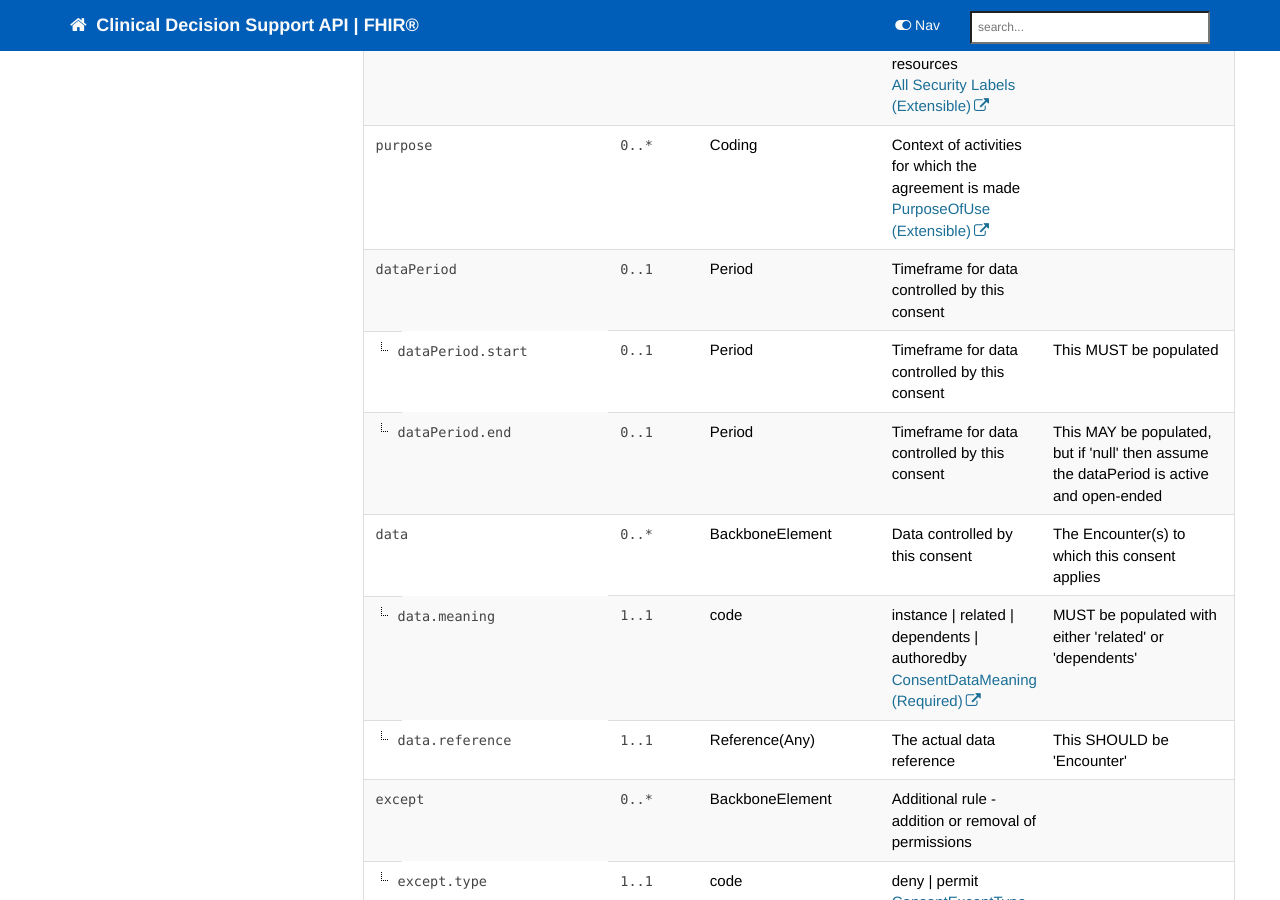
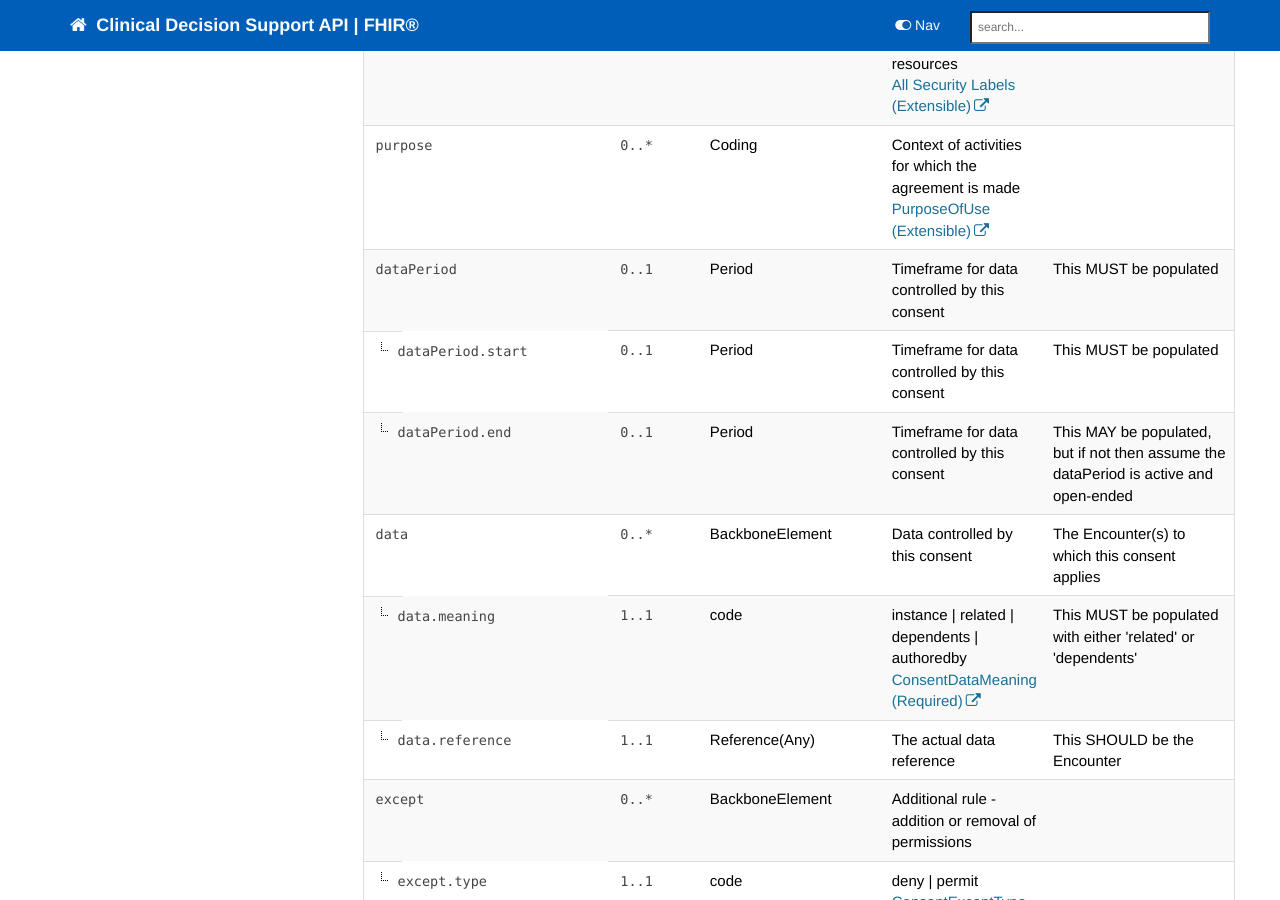
Before and after one commit to nhsconnect/FHIR-CDS, a Jekyll site: the page built from pages/explore/api_consent.md, in a window 1280 px wide and 900 px high, scrolled down 3095 px. Built offline with Jekyll 4.4.1, drawn with Linux system fonts in a browser that asks for light colours; nearby versions of some CDN libraries; comment, search, counter and statistics services are not loaded; some of the changed text lies outside the part shown.

Commit message:
Update api_consent.md

```diff
--- a/pages/explore/api_consent.md
+++ b/pages/explore/api_consent.md
@@ -193,7 +193,7 @@ Linked to the triage journey by patient and data.
   <td><code>0..*</code></td>
   <td>Reference(Organization| Patient | Practitioner | RelatedPerson)</td>
   <td>Who is agreeing to the policy and exceptions</td>
-  <td></td>
+  <td>this will normally be Patient, but may be RelatedPerson</td>
 </tr>
 <tr>
   <td><code>actor</code></td>
@@ -309,7 +309,7 @@ Linked to the triage journey by patient and data.
   <td><code>0..1</code></td>
   <td>Period</td>
   <td>Timeframe for data controlled by this consent</td>
-  <td></td>
+  <td>This MUST be populated</td>
 </tr>
 	<tr>
   <td class="sub"><code>dataPeriod.start</code></td>
@@ -323,7 +323,7 @@ Linked to the triage journey by patient and data.
   <td><code>0..1</code></td>
   <td>Period</td>
   <td>Timeframe for data controlled by this consent</td>
-  <td>This MAY be populated, but if 'null' then assume the dataPeriod is active and open-ended</td>
+  <td>This MAY be populated, but if not then assume the dataPeriod is active and open-ended</td>
 </tr>
 <tr>
   <td><code>data</code></td>
@@ -338,14 +338,14 @@ Linked to the triage journey by patient and data.
   <td>code</td>
   <td>instance | related | dependents | authoredby<br>
 <a href="https://www.hl7.org/fhir/stu3/valueset-consent-data-meaning.html">ConsentDataMeaning (Required)</a></td>
-  <td>MUST be populated with either 'related' or 'dependents'</td>
+  <td>This MUST be populated with either 'related' or 'dependents'</td>
 </tr>
 <tr>
   <td class="sub"><code>data.reference</code></td>
   <td><code>1..1</code></td>
   <td>Reference(Any)</td>
   <td>The actual data reference</td>
-  <td>This SHOULD be 'Encounter'</td>
+  <td>This SHOULD be the Encounter</td>
 </tr>
 <tr>
   <td><code>except</code></td>
```
